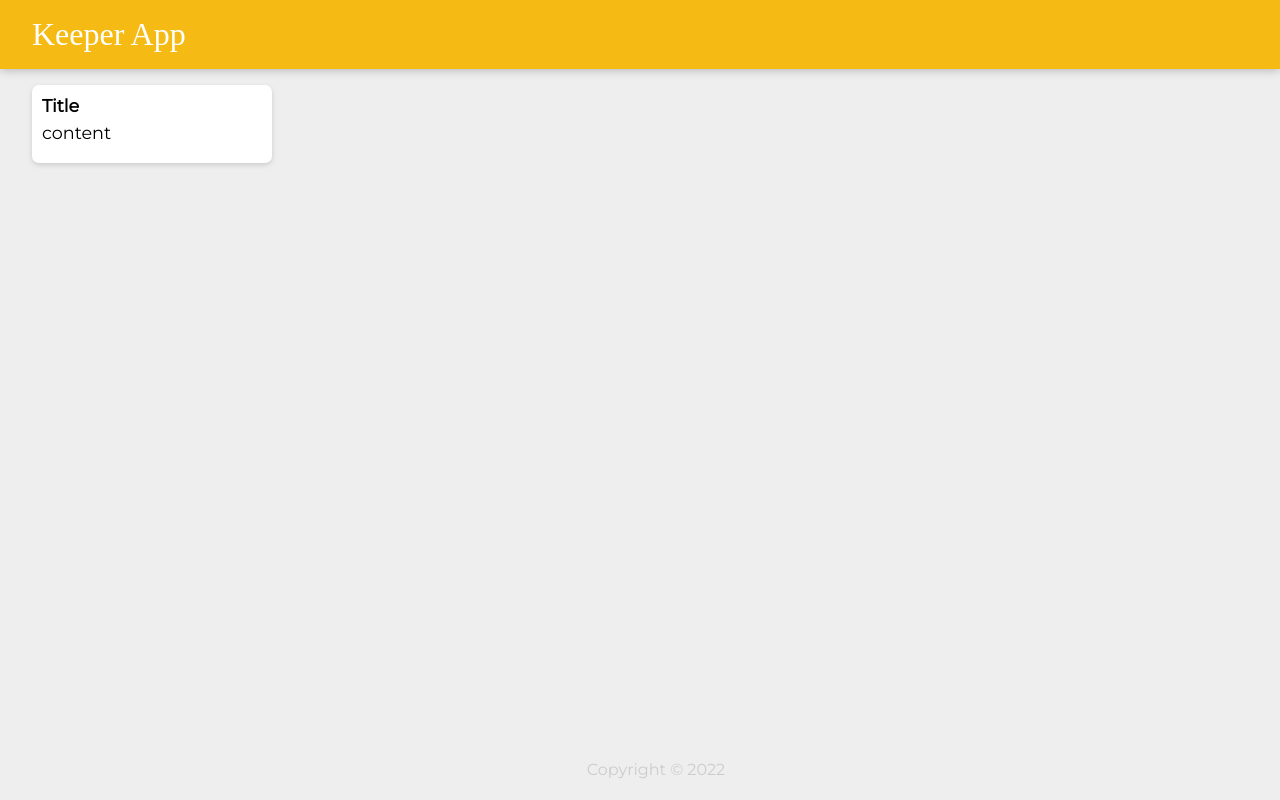
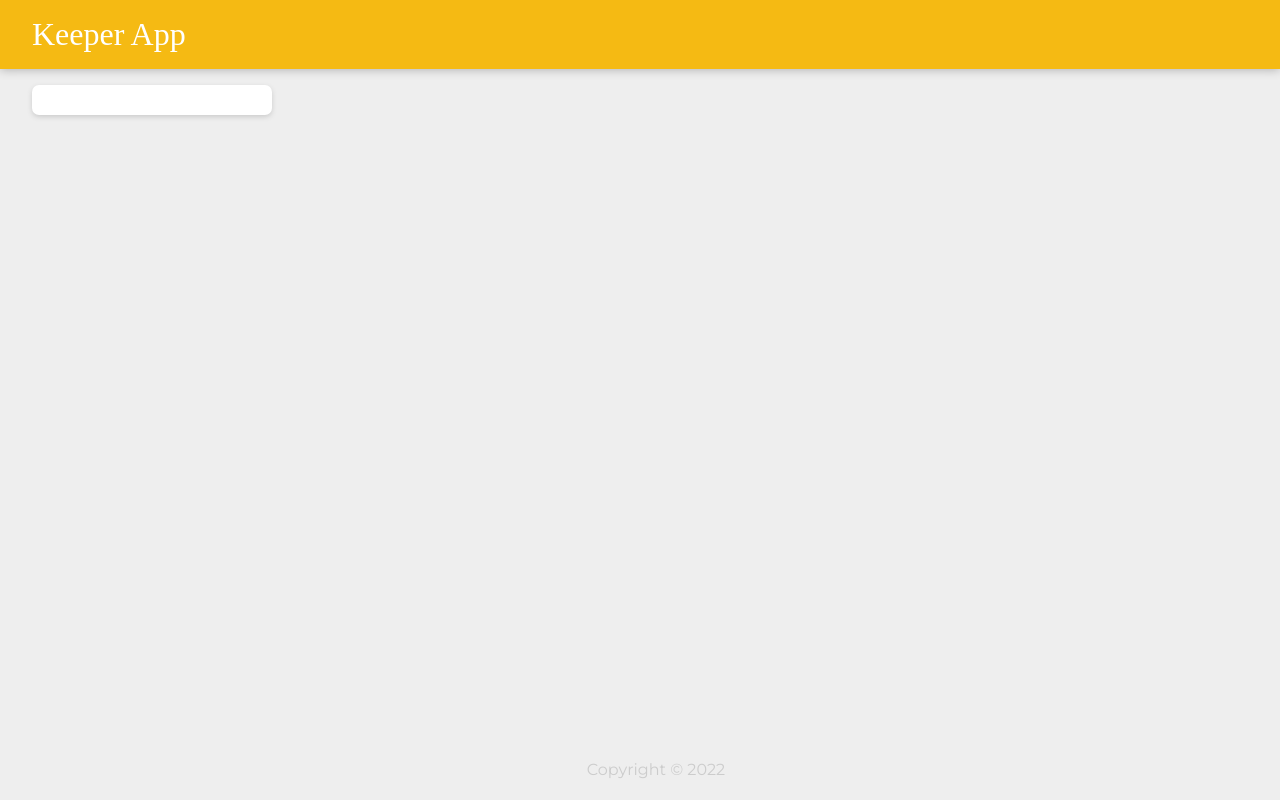
Before and after one commit to michael-valenti/keeper-app, a React (Create React App) app: page / in a window 1280 px wide. Built offline with nearby package versions, Linux system fonts and the light colour scheme; a web font is replaced by a local one.

Commit message:
Add props to Note function.

```diff
--- a/src/components/Note.jsx
+++ b/src/components/Note.jsx
@@ -4,8 +4,8 @@ import React from "react";
 //REACT jsx naming convention is first letter capitalized
 //for functions
 
-function Note() {
-  return <div className="note"><h1>Title</h1> <p>content</p></div>;
+function Note(props) {
+  return <div className="note"><h1>{props.title}</h1> <p>{props.body}</p></div>;
 }
 
 export default Note;
```
